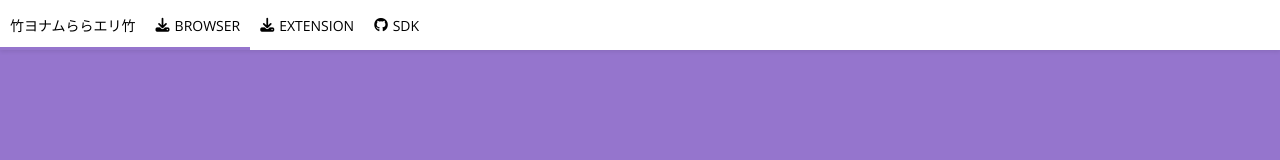
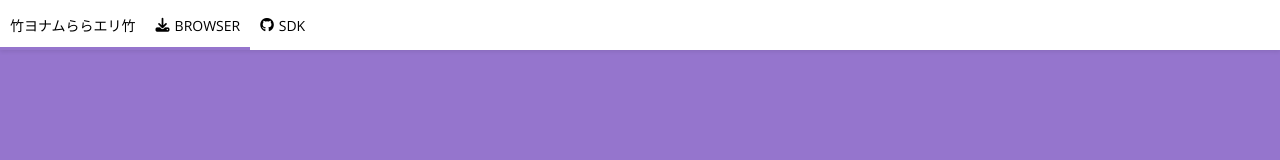
Before and after one commit to avaer/metachromium-bin, a website: page index.html in a window 1280 px wide. Shown: the top 160 px of the page. Drawn offline with nearby package versions, Linux system fonts and the light colour scheme.

Commit message:
Comment out extension link

```diff
--- a/index.html
+++ b/index.html
@@ -85,7 +85,7 @@ header .nav i {
 <header id=header>
   <a href="/" class="nav">竹ヨナムららエリ竹</a>
   <a href="https://get.metassium.com/" class="nav open"><i class="fa fa-download"></i> Browser</a>
-  <a href="https://extension.metassium.com/" class="nav"><i class="fa fa-download"></i> Extension</a>
+  <!-- <a href="https://extension.metassium.com/" class="nav"><i class="fa fa-download"></i> Extension</a> -->
   <a href="https://github.com/exokitxr/xrpackage" class="nav"><i class="fa fa-github"></i> SDK</a>
 </header>
 <section class=hero>
```
